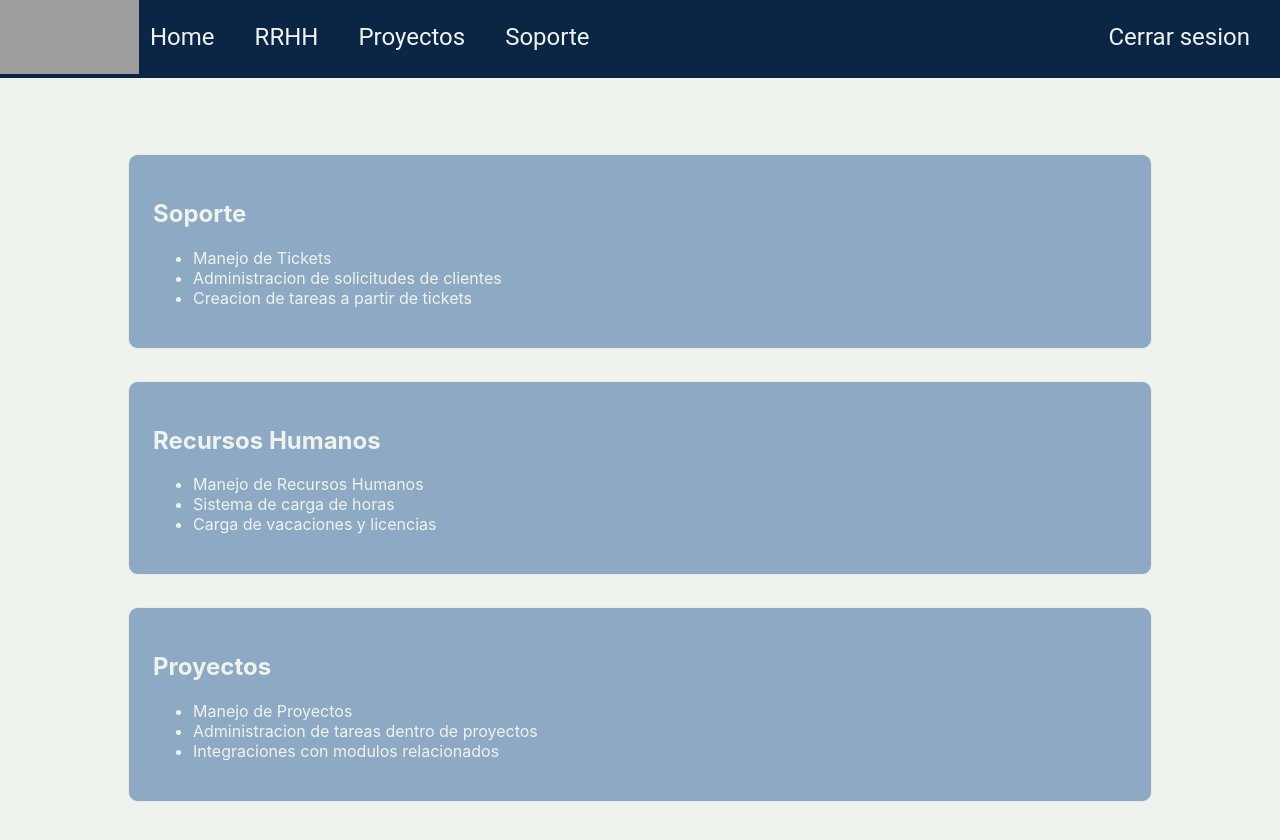
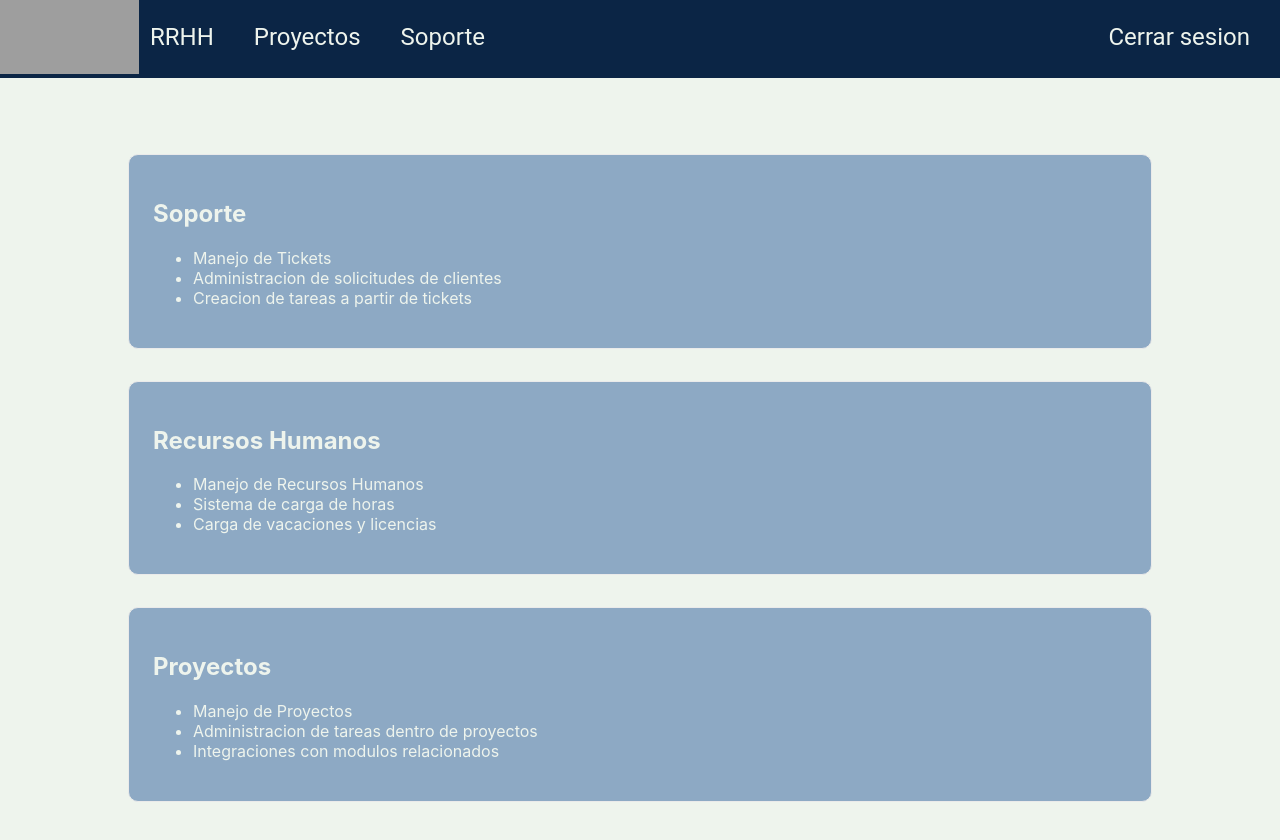
Before and after one commit to BrunoPasca/tribu_2_2022_2c, a Next.js app: page / in a window 1280 px wide. Shown: the top 840 px of the page. Built offline with nearby package versions, Linux system fonts and the light colour scheme; grey boxes are pictures that could not be loaded.

Commit message:
home out

```diff
--- a/pages/header.tsx
+++ b/pages/header.tsx
@@ -19,7 +19,6 @@ export default function Header() {
                     </Link>
                 </div>
                 <div className={styles.headerIzq}>
-                    <Link href="/"><div>Home</div></Link>
                     <Link href="/moduloRecursos/landingRecursos"><div>RRHH</div></Link>
                     <a><div>Proyectos</div></a>
                     <Link href="/moduloSoporte/soporte"><div>Soporte</div></Link>
```
